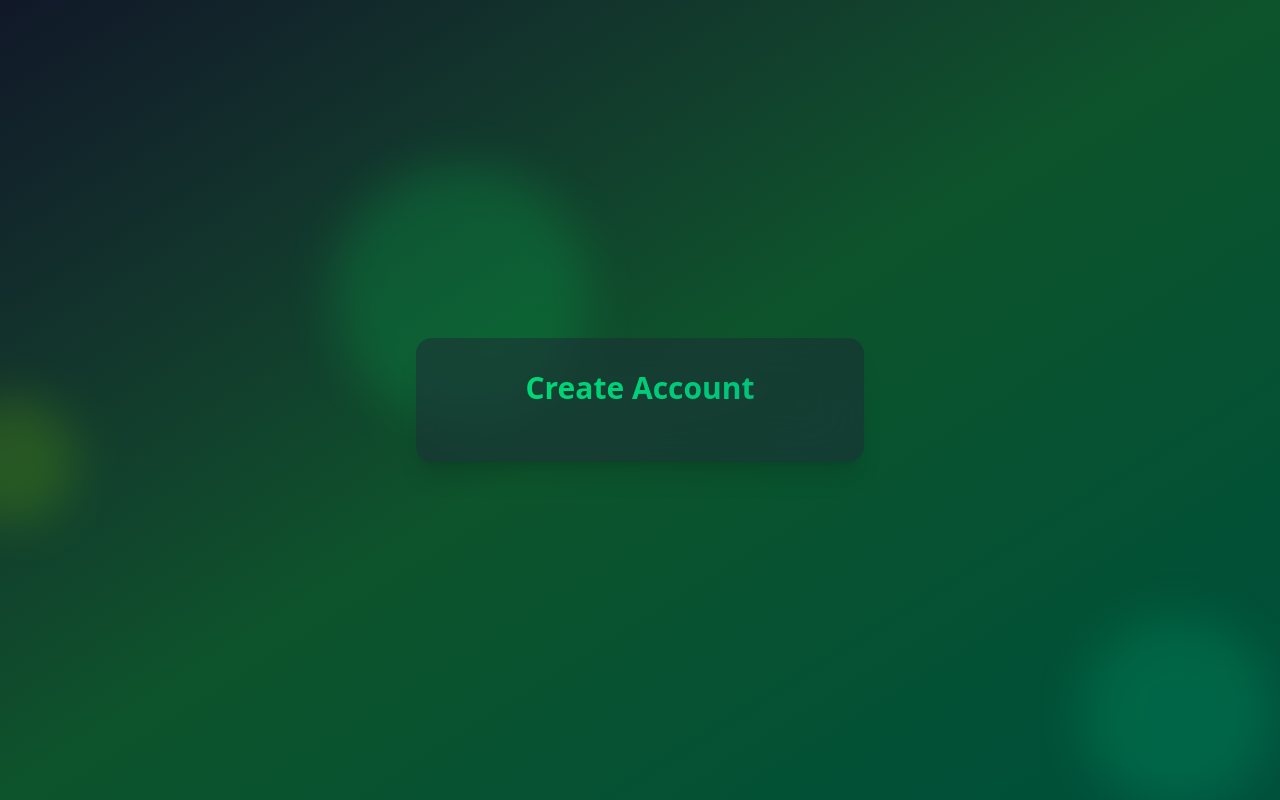
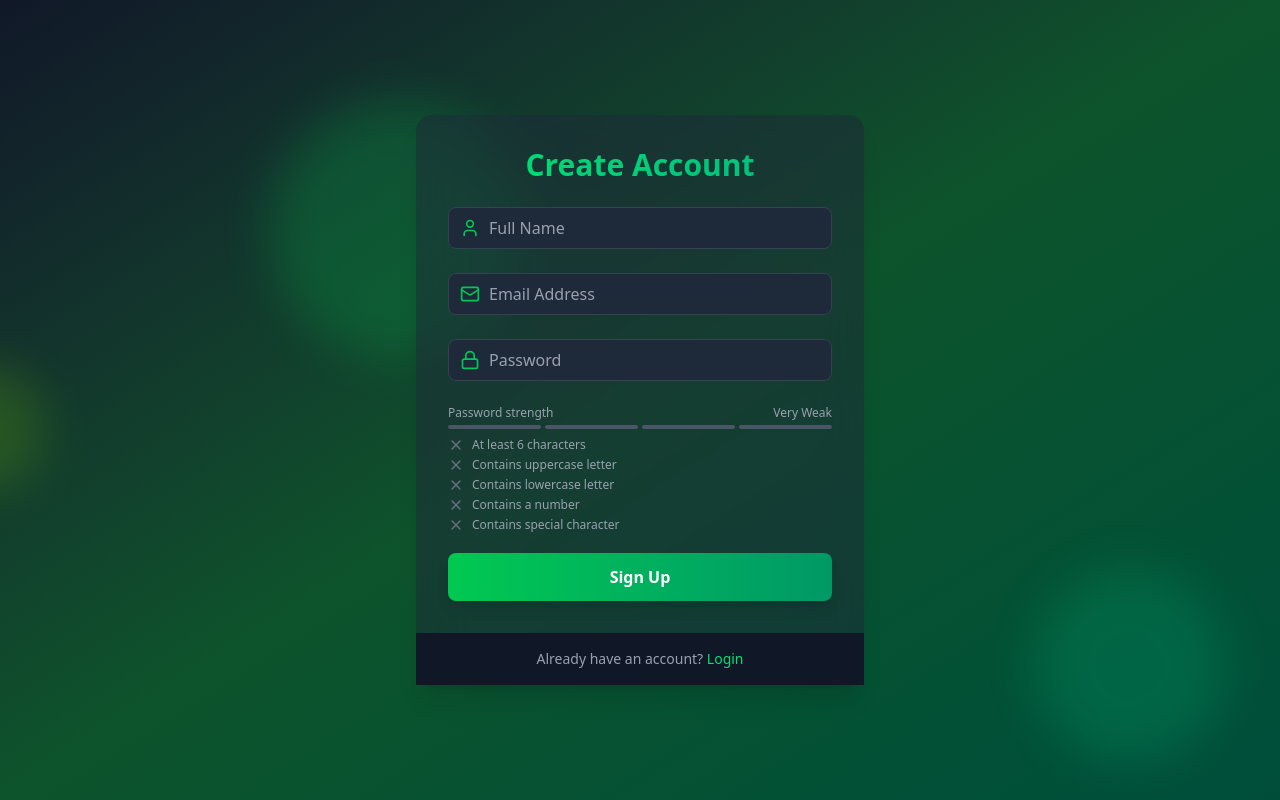
Before and after one commit to EslamK-hub/Advanced-Authentication-App, a React (Vite) app in the folder client/: page /signup in a window 1280 px wide. Built offline with nearby package versions, Linux system fonts and the light colour scheme.

Commit message:
Finish Sign Up Page

```diff
--- a/client/package.json
+++ b/client/package.json
@@ -13,6 +13,7 @@
     "@tailwindcss/vite": "^4.1.4",
     "client": "file:",
     "framer-motion": "^12.9.1",
+    "lucide-react": "^0.503.0",
     "react": "^19.0.0",
     "react-dom": "^19.0.0",
     "react-router-dom": "^7.5.1",
--- /dev/null
+++ b/client/src/components/Input.jsx
@@ -0,0 +1,13 @@
+export default function Input({ icon: Icon, ...props }) {
+    return (
+        <div className="relative mb-6">
+            <div className="absolute inset-y-0 left-0 flex items-center pl-3 pointer-events-none">
+                <Icon className="size-5 text-green-500" />
+            </div>
+            <input
+                {...props}
+                className="w-full pl-10 pr-3 py-2 bg-gray-800 bg-opacity-50 rounded-lg border border-gray-700 focus:border-green-500 focus:ring-2 focus:ring-green-500 text-white placeholder-gray-400 transition duration-200"
+            />
+        </div>
+    );
+}
--- /dev/null
+++ b/client/src/components/PasswordStrengthMeter.jsx
@@ -0,0 +1,89 @@
+import { Check, X } from "lucide-react";
+import React from "react";
+
+const PasswordCriteria = ({ password }) => {
+    const criteria = [
+        { label: "At least 6 characters", met: password.length >= 6 },
+        { label: "Contains uppercase letter", met: /[A-Z]/.test(password) },
+        { label: "Contains lowercase letter", met: /[a-z]/.test(password) },
+        { label: "Contains a number", met: /\d/.test(password) },
+        {
+            label: "Contains special character",
+            met: /[^A-Za-z0-9]/.test(password),
+        },
+    ];
+
+    return (
+        <div className="mt-2 space-y-1">
+            {criteria.map((item) => (
+                <div key={item.label} className="flex items-center text-xs">
+                    {item.met ? (
+                        <Check className="size-4 text-green-500 mr-2" />
+                    ) : (
+                        <X className="size-4 text-gray-500 mr-2" />
+                    )}
+                    <span
+                        className={
+                            item.met ? "text-green-500" : "text-gray-400"
+                        }
+                    >
+                        {item.label}
+                    </span>
+                </div>
+            ))}
+        </div>
+    );
+};
+
+export default function PasswordStrengthMeter({ password }) {
+    const getStrength = (pass) => {
+        let strength = 0;
+        if (pass.length >= 6) strength++;
+        if (pass.match(/[a-z]/) && pass.match(/[A-Z]/)) strength++;
+        if (pass.match(/\d/)) strength++;
+        if (pass.match(/[^a-zA-Z\d]/)) strength++;
+        return strength;
+    };
+
+    const strength = getStrength(password);
+
+    const getColor = (strength) => {
+        if (strength === 0) return "bg-red-500";
+        if (strength === 1) return "bg-red-400";
+        if (strength === 2) return "bg-yellow-500";
+        if (strength === 3) return "bg-yellow-400";
+        return "bg-green-500";
+    };
+
+    const getStrengthText = (strength) => {
+        if (strength === 0) return "Very Weak";
+        if (strength === 1) return "Weak";
+        if (strength === 2) return "Fair";
+        if (strength === 3) return "Good";
+        return "Strong";
+    };
+    return (
+        <div className="mt-2">
+            <div className="flex justify-between items-center mb-1">
+                <span className="text-xs text-gray-400">Password strength</span>
+                <span className="text-xs text-gray-400">
+                    {getStrengthText(strength)}
+                </span>
+            </div>
+
+            <div className="flex space-x-1">
+                {[...Array(4)].map((_, index) => (
+                    <div
+                        key={index}
+                        className={`h-1 w-1/4 rounded-full transition-colors duration-300 ${
+                            index < strength
+                                ? getColor(strength)
+                                : "bg-gray-600"
+                        }`}
+                    />
+                ))}
+            </div>
+            <PasswordCriteria password={password} />
+        </div>
+    );
+}
--- a/client/src/pages/SignUpPage.jsx
+++ b/client/src/pages/SignUpPage.jsx
@@ -1,10 +1,19 @@
 // eslint-disable-next-line no-unused-vars
 import { motion } from "framer-motion";
+import { Lock, Mail, User } from "lucide-react";
+import Input from "../components/Input";
+import { useState } from "react";
+import { Link } from "react-router-dom";
+import PasswordStrengthMeter from "../components/PasswordStrengthMeter";
 
 export default function SignUpPage() {
+    const [name, setName] = useState("");
+    const [email, setEmail] = useState("");
+    const [password, setPassword] = useState("");
+
     const handleSignUp = (e) => {
-        e.preventDefault()
-    }
+        e.preventDefault();
+    };
     return (
         <motion.div
             initial={{ opacity: 0, y: 20 }}
@@ -13,8 +22,55 @@
             className="max-w-md w-full bg-gray-800/50 backdrop-filter backdrop-blur-xl rounded-2xl shadow-xl"
         >
             <div className="p-8">
-                <h2 className="text-3xl font-bold mb-6 text-center bg-gradient-to-r from-green-400 to-emerald-500 text-transparent bg-clip-text">Create Account</h2>
-                <form onSubmit={handleSignUp}></form>
+                <h2 className="text-3xl font-bold mb-6 text-center bg-gradient-to-r from-green-400 to-emerald-500 text-transparent bg-clip-text">
+                    Create Account
+                </h2>
+                <form onSubmit={handleSignUp}>
+                    <Input
+                        icon={User}
+                        type="text"
+                        placeholder="Full Name"
+                        value={name}
+                        onChange={(e) => setName(e.target.value)}
+                    />
+                    <Input
+                        icon={Mail}
+                        type="email"
+                        placeholder="Email Address"
+                        value={email}
+                        onChange={(e) => setEmail(e.target.value)}
+                    />
+                    <Input
+                        icon={Lock}
+                        type="password"
+                        placeholder="Password"
+                        value={password}
+                        onChange={(e) => setPassword(e.target.value)}
+                    />
+					<PasswordStrengthMeter password={password} />
+                    <motion.button
+                        className="mt-5 w-full py-3 px-4 bg-gradient-to-r from-green-500 to-emerald-600 text-white
+						font-bold rounded-lg shadow-lg hover:from-green-600
+						hover:to-emerald-700 focus:outline-none focus:ring-2 focus:ring-green-500 focus:ring-offset-2
+						 focus:ring-offset-gray-900 transition duration-200"
+                        whileHover={{ scale: 1.02 }}
+                        whileTap={{ scale: 0.98 }}
+                        type="submit"
+                    >
+                        Sign Up
+                    </motion.button>
+                </form>
+            </div>
+            <div className="px-8 py-4 bg-gray-900 bg-opacity-50 flex justify-center">
+                <p className="text-sm text-gray-400">
+                    Already have an account?{" "}
+                    <Link
+                        to={"/login"}
+                        className="text-green-400 hover:underline"
+                    >
+                        Login
+                    </Link>
+                </p>
             </div>
         </motion.div>
     );
```
Also changed, not shown: 1 other file (tests, documents, lock files or other folders).
